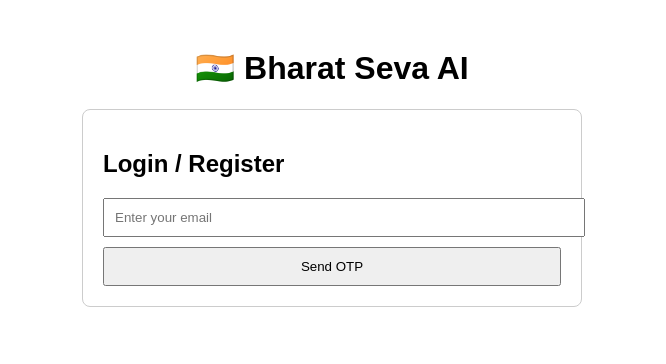
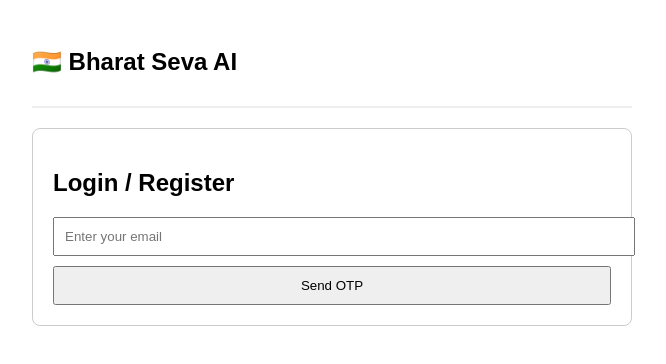
Before and after one commit to sannikumar91898-bot/bharat-seva-sarkari-yojana-ai-, a React app in the folder frontend/: page / in a window 1280 px wide. Shown: the top 364 px of the page, without its empty margins (308-974 px from the left). Built offline with nearby package versions, Linux system fonts and the light colour scheme; the HTML template or start-up script is replaced by a standard one.

Commit message:
Update App.jsx

```diff
--- a/frontend/src/App.jsx
+++ b/frontend/src/App.jsx
@@ -3,7 +3,10 @@ import RegisterForm from "./RegisterForm";
 import SchemeFinder from "./SchemeFinder";
 
 export default function App() {
-  const [verified, setVerified] = useState(Boolean(localStorage.getItem("authToken")));
+  // चेक करें कि यूजर पहले से लॉगिन है या नहीं (Token मौजूद है या नहीं)
+  const [verified, setVerified] = useState(
+    Boolean(localStorage.getItem("authToken"))
+  );
 
   const handleLogout = () => {
     localStorage.removeItem("authToken");
@@ -11,16 +14,25 @@ export default function App() {
   };
 
   return (
-    <div style={{ maxWidth: "500px", margin: "auto", padding: "20px", fontFamily: "sans-serif" }}>
-      <h1 style={{ textAlign: "center" }}>🇮🇳 Bharat Seva AI</h1>
-      {!verified ? (
-        <RegisterForm onVerified={() => setVerified(true)} />
-      ) : (
-        <div>
-          <button onClick={handleLogout} style={{ float: "right", marginBottom: "20px" }}>Logout</button>
+    <div style={{ maxWidth: "600px", margin: "auto", padding: "20px", fontFamily: "Arial, sans-serif" }}>
+      <header style={{ display: "flex", justifyContent: "space-between", alignItems: "center", borderBottom: "2px solid #eee", paddingBottom: "10px" }}>
+        <h2>🇮🇳 Bharat Seva AI</h2>
+        {verified && (
+          <button onClick={handleLogout} style={{ padding: "8px 12px", background: "#ff4d4d", color: "white", border: "none", borderRadius: "5px", cursor: "pointer" }}>
+            Logout
+          </button>
+        )}
+      </header>
+
+      <main style={{ marginTop: "20px" }}>
+        {!verified ? (
+          // अगर लॉगिन नहीं है, तो सिर्फ OTP फॉर्म दिखेगा
+          <RegisterForm onVerified={() => setVerified(true)} />
+        ) : (
+          // अगर OTP वेरिफाई हो गया है, तो Scheme Finder दिखेगा
           <SchemeFinder />
-        </div>
-      )}
+        )}
+      </main>
     </div>
   );
 }
```
